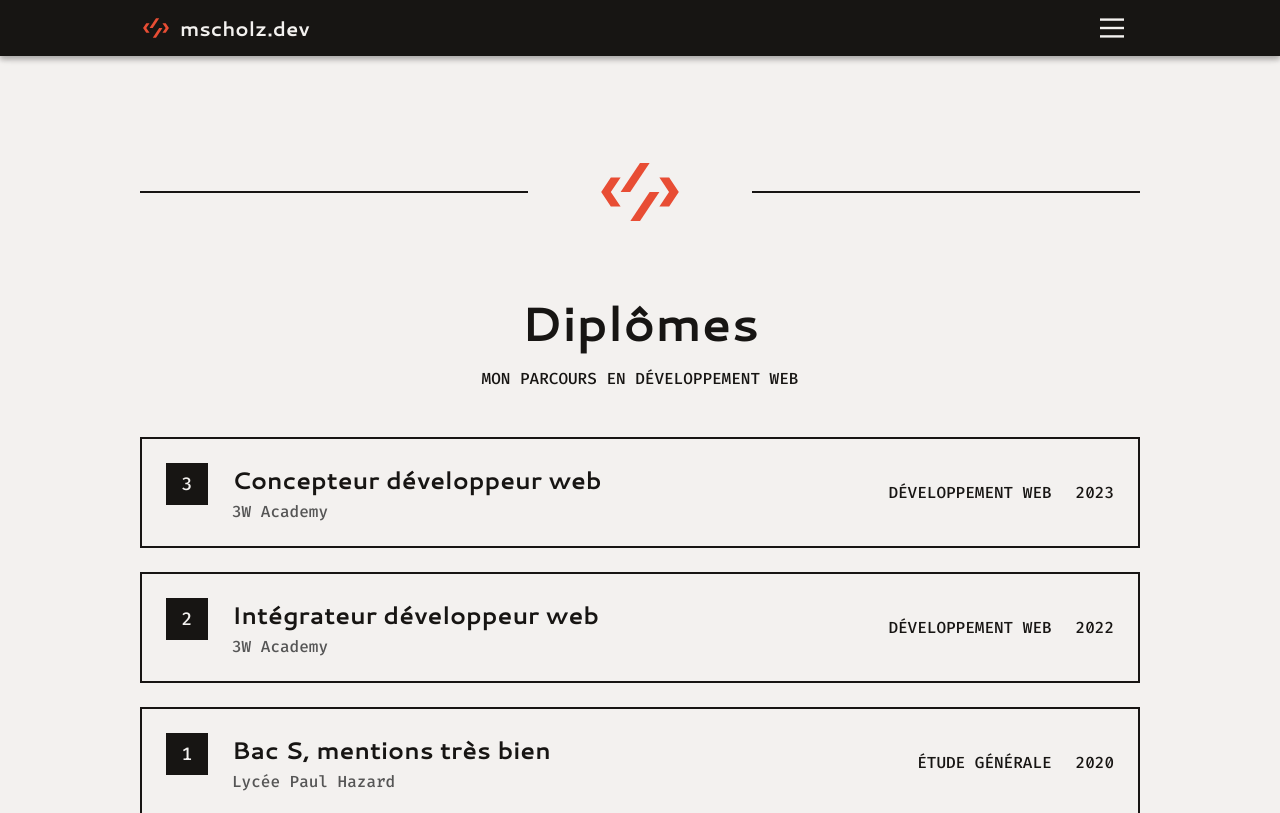
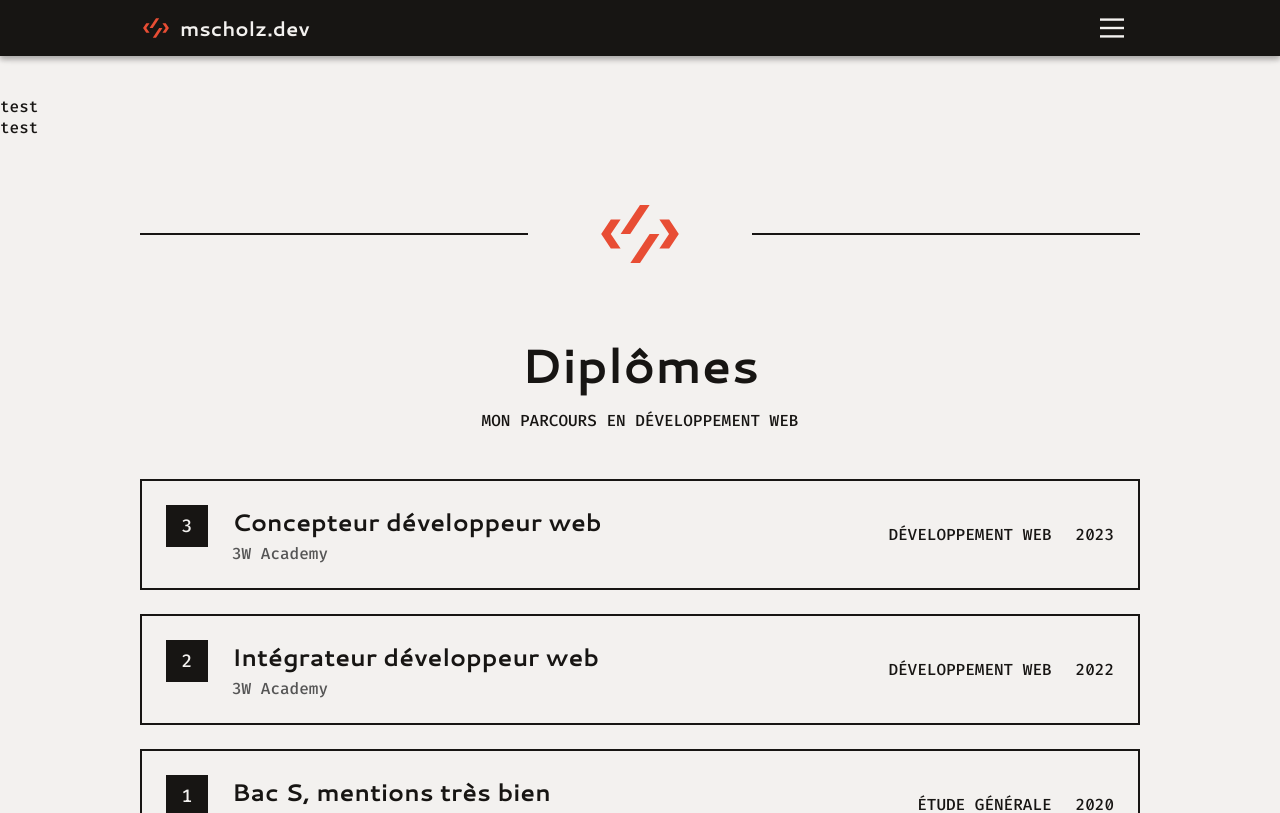
Before and after one commit to mscholz-dev/nextfolio, a Next.js app: page / in a window 1280 px wide. Shown: the top 813 px of the page. Built offline with nearby package versions, Linux system fonts and the light colour scheme.

Commit message:
start block intro and details

```diff
--- a/pages/index.tsx
+++ b/pages/index.tsx
@@ -7,6 +7,8 @@ import Services from "@/templates/components/Services";
 import Projects from "@/templates/components/Project/Projects";
 import Diplomas from "@/templates/components/Diploma/Diplomas";
 import Articles from "@/templates/components/Article/Articles";
+import Intro from "@/templates/components/Intro";
+import Details from "@/templates/components/Details";
 
 const Index: FC = () => {
   return (
@@ -16,6 +18,8 @@ const Index: FC = () => {
       padding
     >
       <>
+        <Intro />
+        <Details />
         <Separator />
         <Diplomas />
         <Separator />
--- /dev/null
+++ b/styles/components/details.scss
@@ -0,0 +1,2 @@
+.details {
+}
--- /dev/null
+++ b/styles/components/intro.scss
@@ -0,0 +1,2 @@
+.intro {
+}
--- a/styles/main.scss
+++ b/styles/main.scss
@@ -16,7 +16,8 @@
   "components/diploma/diplomas",
   "components/diploma/diploma",
   "components/article/articles",
-  "components/article/article";
+  "components/article/article", "components/intro",
+  "components/details";
 
 @import "layouts/main", "layouts/wrapper",
   "layouts/header", "layouts/footer";
--- /dev/null
+++ b/templates/components/Details.tsx
@@ -0,0 +1,11 @@
+import React, { FC } from "react";
+
+const Details: FC = () => {
+  return (
+    <section className="details">
+      <p>test</p>
+    </section>
+  );
+};
+
+export default Details;
--- /dev/null
+++ b/templates/components/Intro.tsx
@@ -0,0 +1,11 @@
+import React, { FC } from "react";
+
+const Intro: FC = () => {
+  return (
+    <section className="intro">
+      <p>test</p>
+    </section>
+  );
+};
+
+export default Intro;
```
